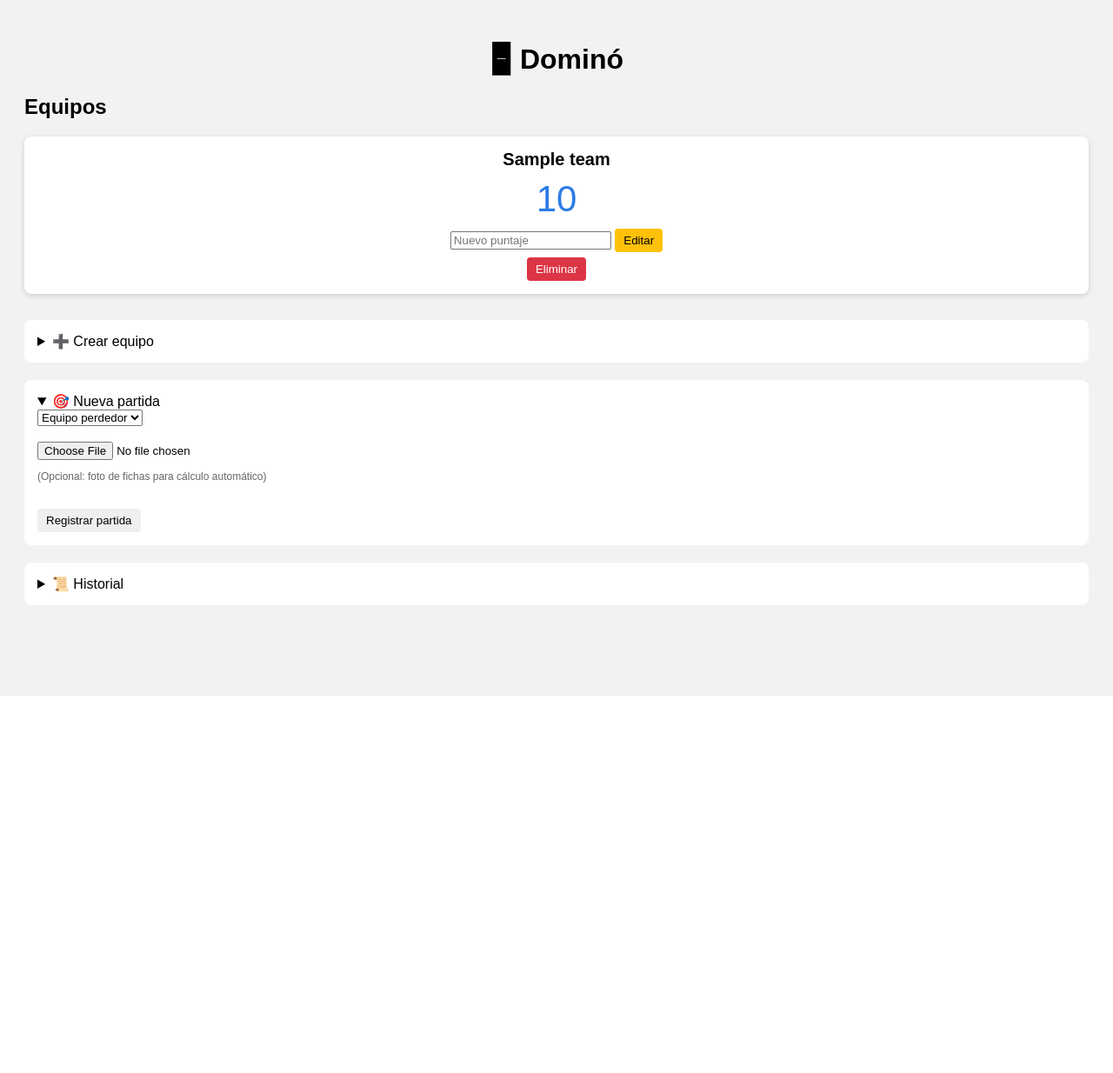
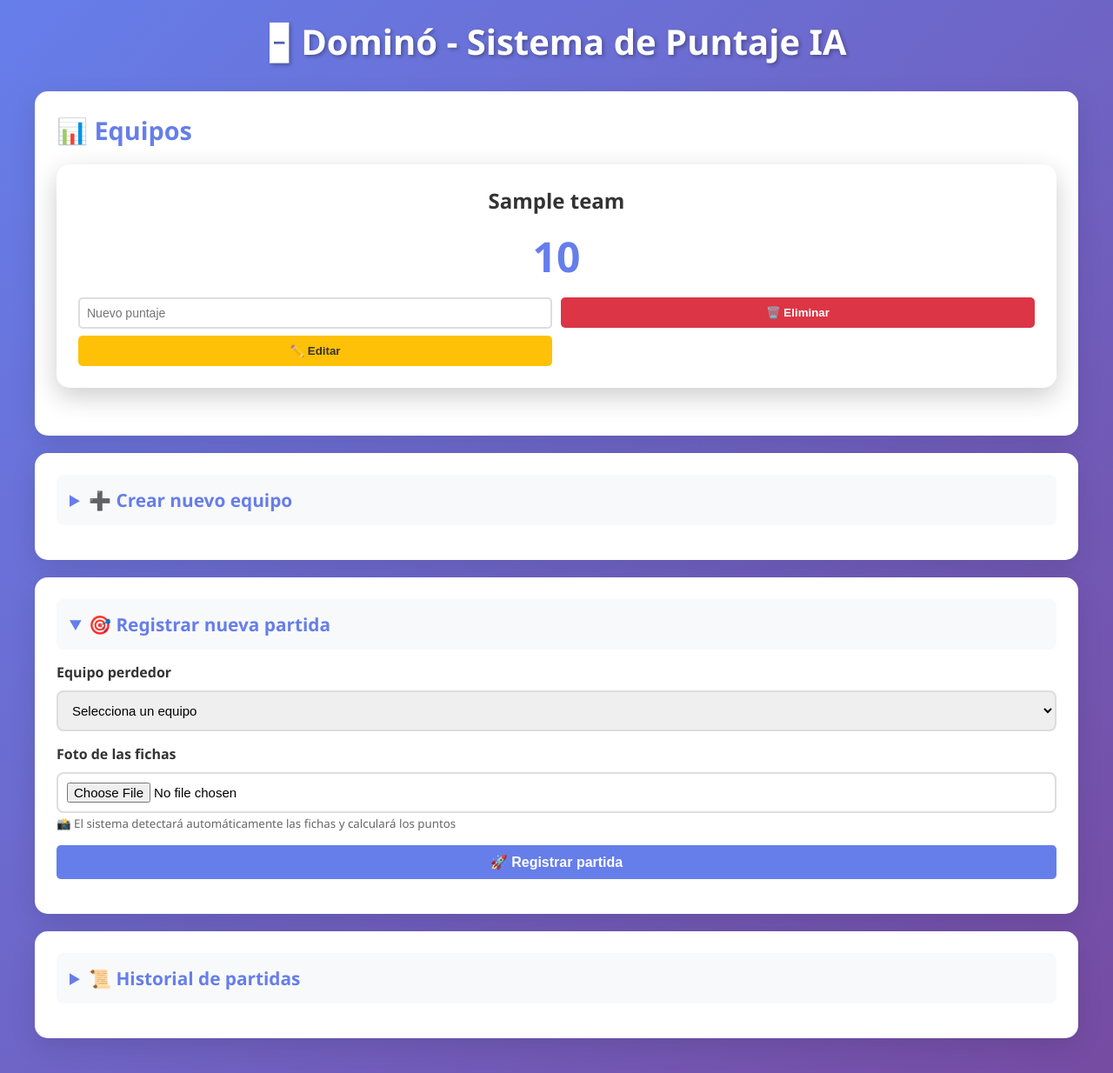
Before and after one commit to abrahamramost01-netizen/dmie, a Flask app: page / in a window 1280 px wide. Shown: the whole page at 87% size. Before the commit the page ends 800 px from the top, so only its background shows below. Run offline with Flask 3, Linux system fonts and the light colour scheme; grey boxes marked "Sample" are stand-in pictures; a database or web service that is not in the repository returns one stand-in record (values such as "Sample title"); some libraries are stand-ins or nearby versions.

Commit message:
Update index.html

```diff
--- a/templates/index.html
+++ b/templates/index.html
@@ -2,214 +2,447 @@
 <html lang="es">
 <head>
 <meta charset="UTF-8">
-<title>Dominó</title>
+<meta name="viewport" content="width=device-width, initial-scale=1.0">
+<title>🁢 Dominó - Sistema de Puntaje IA</title>
 
 <style>
+* {
+    margin: 0;
+    padding: 0;
+    box-sizing: border-box;
+}
+
 body {
-    font-family: Arial, sans-serif;
-    background: #f2f2f2;
+    font-family: 'Segoe UI', Tahoma, Geneva, Verdana, sans-serif;
+    background: linear-gradient(135deg, #667eea 0%, #764ba2 100%);
+    min-height: 100vh;
     padding: 20px;
+}
+
+.container {
+    max-width: 1200px;
+    margin: 0 auto;
 }
 
 h1 {
     text-align: center;
+    color: white;
+    font-size: 2.5em;
+    margin-bottom: 30px;
+    text-shadow: 2px 2px 4px rgba(0,0,0,0.3);
 }
 
 /* ================= EQUIPOS ================= */
 .teams {
     display: grid;
-    grid-template-columns: repeat(auto-fit, minmax(220px, 1fr));
-    gap: 15px;
+    grid-template-columns: repeat(auto-fit, minmax(280px, 1fr));
+    gap: 20px;
     margin-bottom: 30px;
 }
 
 .team-card {
     background: white;
-    border-radius: 8px;
-    padding: 15px;
+    border-radius: 15px;
+    padding: 25px;
     text-align: center;
-    box-shadow: 0 2px 6px rgba(0,0,0,.15);
+    box-shadow: 0 10px 30px rgba(0,0,0,.2);
     position: relative;
+    transition: transform 0.3s;
+}
+
+.team-card:hover {
+    transform: translateY(-5px);
 }
 
 .team-card.winner {
-    border: 3px solid #28a745;
-    background: #eaffea;
+    border: 4px solid #28a745;
+    background: linear-gradient(135deg, #d4edda 0%, #c3e6cb 100%);
     animation: glow 1.5s infinite alternate;
 }
 
 @keyframes glow {
-    from { box-shadow: 0 0 5px #28a745; }
-    to   { box-shadow: 0 0 18px #28a745; }
+    from { box-shadow: 0 0 10px #28a745; }
+    to   { box-shadow: 0 0 25px #28a745; }
 }
 
 .team-name {
-    font-size: 20px;
+    font-size: 24px;
+    font-weight: bold;
+    color: #333;
+    margin-bottom: 15px;
+}
+
+.team-points {
+    font-size: 48px;
+    color: #667eea;
+    font-weight: bold;
+    margin: 15px 0;
+}
+
+.winner-badge {
+    background: #28a745;
+    color: white;
+    padding: 8px 15px;
+    border-radius: 20px;
+    display: inline-block;
+    margin-top: 10px;
     font-weight: bold;
 }
 
-.team-points {
-    font-size: 42px;
-    color: #2c7be5;
-    margin: 10px 0;
+/* ================= BOTONES ================= */
+.team-actions {
+    margin-top: 15px;
+    display: flex;
+    gap: 10px;
+    justify-content: center;
 }
 
-/* ================= BOTONES ================= */
 .team-actions form {
-    margin-top: 6px;
+    flex: 1;
+}
+
+input[type="number"] {
+    width: 100%;
+    padding: 8px;
+    border: 2px solid #ddd;
+    border-radius: 5px;
+    margin-bottom: 8px;
+    font-size: 14px;
 }
 
 button {
-    padding: 6px 10px;
+    width: 100%;
+    padding: 10px;
     border: none;
-    border-radius: 4px;
+    border-radius: 5px;
     cursor: pointer;
+    font-weight: bold;
+    transition: all 0.3s;
 }
 
-.edit {
-    background: #ffc107;
+button:hover {
+    transform: scale(1.05);
 }
 
-.delete {
+.btn-edit {
+    background: #ffc107;
+    color: #333;
+}
+
+.btn-delete {
     background: #dc3545;
     color: white;
 }
 
+.btn-primary {
+    background: #667eea;
+    color: white;
+    font-size: 16px;
+}
+
 /* ================= SECCIONES ================= */
+.section {
+    background: white;
+    padding: 25px;
+    border-radius: 15px;
+    margin-bottom: 20px;
+    box-shadow: 0 10px 30px rgba(0,0,0,.1);
+}
+
+.section h2 {
+    color: #667eea;
+    margin-bottom: 20px;
+    font-size: 1.8em;
+}
+
 details {
-    background: white;
+    margin-bottom: 15px;
+}
+
+summary {
+    cursor: pointer;
+    font-weight: bold;
+    font-size: 1.3em;
+    color: #667eea;
     padding: 15px;
+    background: #f8f9fa;
     border-radius: 8px;
-    margin-bottom: 20px;
+    user-select: none;
+}
+
+summary:hover {
+    background: #e9ecef;
+}
+
+.form-group {
+    margin: 15px 0;
+}
+
+input[type="text"],
+input[type="file"],
+select {
+    width: 100%;
+    padding: 12px;
+    border: 2px solid #ddd;
+    border-radius: 8px;
+    font-size: 15px;
+    margin-top: 5px;
+}
+
+input[type="file"] {
+    padding: 10px;
+}
+
+label {
+    font-weight: bold;
+    color: #333;
+    display: block;
+    margin-bottom: 5px;
 }
 
 /* ================= HISTORIAL ================= */
 .match {
-    border-bottom: 1px solid #ddd;
-    padding: 10px 0;
+    border-bottom: 2px solid #e9ecef;
+    padding: 20px 0;
+    display: grid;
+    gap: 15px;
+}
+
+.match:last-child {
+    border-bottom: none;
+}
+
+.match-header {
+    display: flex;
+    justify-content: space-between;
+    align-items: center;
+}
+
+.match-team {
+    font-size: 1.2em;
+    font-weight: bold;
+    color: #333;
+}
+
+.match-points {
+    font-size: 1.5em;
+    color: #667eea;
+    font-weight: bold;
 }
 
 .match img {
     max-width: 100%;
+    max-height: 400px;
+    border-radius: 10px;
+    margin-top: 10px;
+    box-shadow: 0 4px 10px rgba(0,0,0,.1);
+    object-fit: contain;
+}
+
+.detection-details {
+    background: #f8f9fa;
+    border-left: 4px solid #667eea;
     border-radius: 6px;
+    padding: 15px;
     margin-top: 10px;
 }
 
-.calc {
-    background: #f8f9fa;
-    border-radius: 6px;
-    padding: 10px;
-    margin-top: 10px;
-    font-size: 14px;
+.detection-details h4 {
+    color: #667eea;
+    margin-bottom: 10px;
 }
 
-.calc ul {
-    margin: 5px 0 0 15px;
+.fichas-list {
+    display: grid;
+    grid-template-columns: repeat(auto-fill, minmax(150px, 1fr));
+    gap: 10px;
+    margin-top: 10px;
+}
+
+.ficha-item {
+    background: white;
+    padding: 10px;
+    border-radius: 5px;
+    text-align: center;
+    border: 1px solid #ddd;
+}
+
+.ficha-puntos {
+    font-size: 1.2em;
+    font-weight: bold;
+    color: #667eea;
+}
+
+.ficha-conf {
+    font-size: 0.9em;
+    color: #666;
+}
+
+.empty-state {
+    text-align: center;
+    padding: 40px;
+    color: #999;
+}
+
+.empty-state-icon {
+    font-size: 4em;
+    margin-bottom: 15px;
+}
+
+/* ================= RESPONSIVE ================= */
+@media (max-width: 768px) {
+    h1 {
+        font-size: 2em;
+    }
+
+    .teams {
+        grid-template-columns: 1fr;
+    }
+
+    .team-actions {
+        flex-direction: column;
+    }
 }
 </style>
 </head>
 
 <body>
+<div class="container">
 
-<h1>🁢 Dominó</h1>
-
-{% set WIN_POINTS = win_points if win_points is defined else 200 %}
+<h1>🁢 Dominó - Sistema de Puntaje IA</h1>
 
 <!-- ================= EQUIPOS ================= -->
-<h2>Equipos</h2>
+<div class="section">
+    <h2>📊 Equipos</h2>
+
+    {% if teams %}
     <div class="teams">
     {% for t in teams %}
-    <div class="team-card {% if t[2] >= WIN_POINTS %}winner{% endif %}">
+        <div class="team-card {% if t[2] >= win_points %}winner{% endif %}">
             <div class="team-name">{{ t[1] }}</div>
             <div class="team-points">{{ t[2] }}</div>
 
-        {% if t[2] >= WIN_POINTS %}
-            <strong>🏆 Ganador</strong>
+            {% if t[2] >= win_points %}
+                <span class="winner-badge">🏆 Ganador</span>
             {% endif %}
 
             <div class="team-actions">
                 <form method="post" action="/edit_team_points">
                     <input type="hidden" name="team_id" value="{{ t[0] }}">
-                <input type="number" name="points" placeholder="Nuevo puntaje" required>
-                <button class="edit">Editar</button>
+                    <input type="number" name="points" placeholder="Nuevo puntaje" required min="0">
+                    <button class="btn-edit">✏️ Editar</button>
                 </form>
 
                 <form method="post" action="/delete_team"
-                  onsubmit="return confirm('¿Eliminar este equipo y sus partidas?');">
+                      onsubmit="return confirm('¿Eliminar {{ t[1] }} y todas sus partidas?');">
                     <input type="hidden" name="team_id" value="{{ t[0] }}">
-                <button class="delete">Eliminar</button>
+                    <button class="btn-delete">🗑️ Eliminar</button>
                 </form>
             </div>
         </div>
     {% endfor %}
     </div>
+    {% else %}
+    <div class="empty-state">
+        <div class="empty-state-icon">📭</div>
+        <p>No hay equipos registrados. ¡Crea uno para empezar!</p>
+    </div>
+    {% endif %}
+</div>
 
 <!-- ================= CREAR EQUIPO ================= -->
+<div class="section">
     <details>
-<summary>➕ Crear equipo</summary>
+        <summary>➕ Crear nuevo equipo</summary>
         <form method="post" action="/add_team">
-    <input name="name" placeholder="Nombre del equipo" required>
-    <button>Crear</button>
+            <div class="form-group">
+                <label>Nombre del equipo</label>
+                <input type="text" name="name" placeholder="Ej: Los Campeones" required>
+            </div>
+            <button class="btn-primary">Crear equipo</button>
         </form>
     </details>
+</div>
 
-<!-- ================= PARTIDA ================= -->
+<!-- ================= REGISTRAR PARTIDA ================= -->
+<div class="section">
     <details open>
-<summary>🎯 Nueva partida</summary>
+        <summary>🎯 Registrar nueva partida</summary>
         <form method="post" action="/add_match" enctype="multipart/form-data">
 
+            <div class="form-group">
+                <label>Equipo perdedor</label>
                 <select name="team_id" required>
-        <option value="">Equipo perdedor</option>
+                    <option value="">Selecciona un equipo</option>
                     {% for t in teams %}
-            <option value="{{ t[0] }}">{{ t[1] }}</option>
+                        <option value="{{ t[0] }}">{{ t[1] }} ({{ t[2] }} pts)</option>
                     {% endfor %}
                 </select>
+            </div>
 
-    <br><br>
+            <div class="form-group">
+                <label>Foto de las fichas</label>
+                <input type="file" name="image" accept="image/*" required>
+                <small style="color:#666">
+                    📸 El sistema detectará automáticamente las fichas y calculará los puntos
+                </small>
+            </div>
 
-    <input type="file" name="image" accept="image/*">
-    <p style="font-size:12px;color:#666">
-        (Opcional: foto de fichas para cálculo automático)
-    </p>
-
-    <br>
-    <button>Registrar partida</button>
+            <button class="btn-primary">🚀 Registrar partida</button>
         </form>
     </details>
+</div>
 
 <!-- ================= HISTORIAL ================= -->
+<div class="section">
     <details>
-<summary>📜 Historial</summary>
+        <summary>📜 Historial de partidas</summary>
 
+        {% if matches %}
         {% for m in matches %}
         <div class="match">
-    <strong>{{ m[1] }}</strong> → <b>{{ m[2] }}</b> puntos
+            <div class="match-header">
+                <span class="match-team">{{ m[1] }}</span>
+                <span class="match-points">+{{ m[2] }} puntos</span>
+            </div>
 
             {% if m[3] %}
-        <br>
-        <img src="{{ m[3] }}" alt="Imagen procesada">
+            <img src="{{ url_for('uploads', filename=m[3].split('/')[-1]) }}" alt="Fichas detectadas">
             {% endif %}
 
             {% if m[4] %}
-    <div class="calc">
-        <strong>Detalle del cálculo:</strong>
-        <ul>
-        {% for ficha in m[4].get("fichas", []) %}
-            <li>
-                {{ ficha.lado_a }} + {{ ficha.lado_b }}
-                = {{ ficha.total }}
-            </li>
+            {% set details = m[4] if m[4] is mapping else {} %}
+            <div class="detection-details">
+                <h4>🔍 Detección automática</h4>
+                <p>
+                    <strong>Fichas detectadas:</strong> {{ details.get('cantidad', 0) }}<br>
+                    <strong>Total calculado:</strong> {{ details.get('total', m[2]) }} puntos
+                </p>
+
+                {% if details.get('fichas') %}
+                <div class="fichas-list">
+                    {% for ficha in details.get('fichas', []) %}
+                    <div class="ficha-item">
+                        <div class="ficha-puntos">{{ ficha.puntos }} pts</div>
+                        <div class="ficha-conf">{{ ficha.confianza }}% confianza</div>
+                    </div>
                     {% endfor %}
-        </ul>
-        <b>Total:</b> {{ m[4].get("total", m[2]) }}
                 </div>
                 {% endif %}
             </div>
+            {% endif %}
+        </div>
+        {% endfor %}
         {% else %}
-<p>No hay partidas registradas.</p>
-{% endfor %}
+        <div class="empty-state">
+            <div class="empty-state-icon">📭</div>
+            <p>No hay partidas registradas todavía.</p>
+        </div>
+        {% endif %}
 
     </details>
+</div>
 
+</div>
 </body>
 </html>
```
Lines whose indentation alone changed are shown as unchanged.
